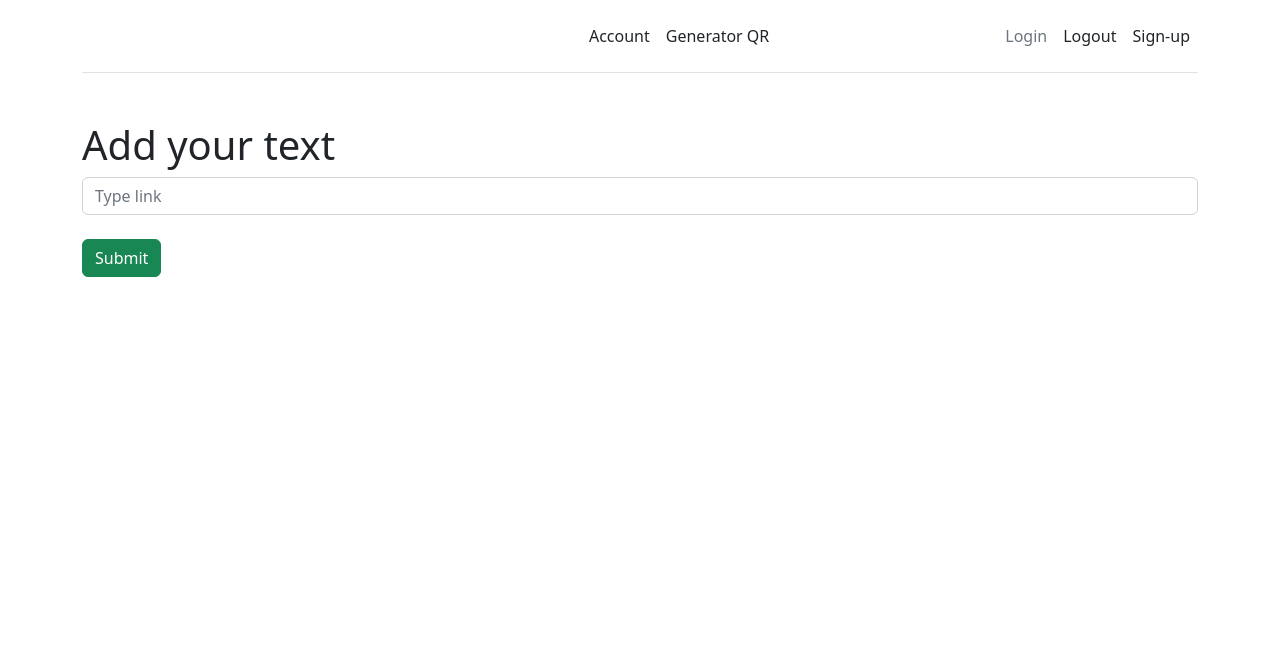
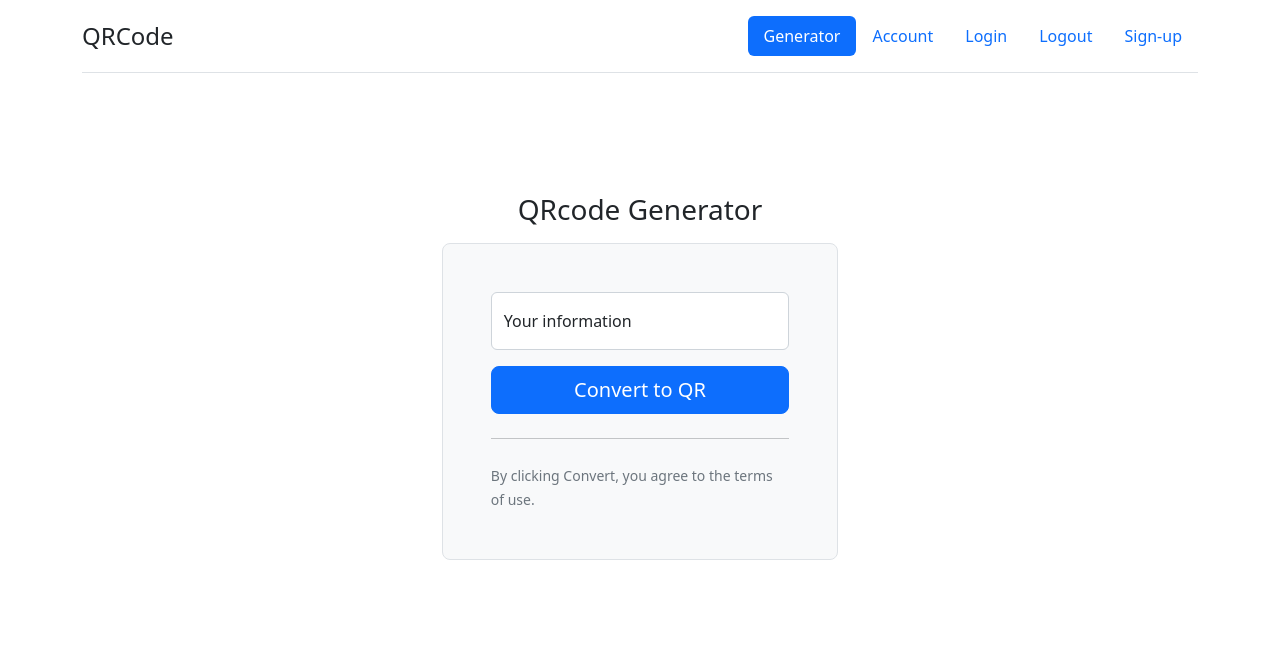
Before and after one commit to chumachenkoo/qr_code_app, a Flask app: page /generator in a window 1280 px wide. Shown: the top 655 px of the page. Run offline with Flask 2, Linux system fonts and the light colour scheme; a user stored in the database is signed in.

Commit message:
fixed front part of base.html, generator, registration

```diff
--- a/qr_project/templates/base.html
+++ b/qr_project/templates/base.html
@@ -11,21 +11,19 @@
 </head>
 <body>
 
+
   <div class="container">
-    <header class="d-flex flex-wrap align-items-center justify-content-center justify-content-md-between py-3 mb-4 border-bottom">
-      <a href="/" class="d-flex align-items-center col-md-3 mb-2 mb-md-0 text-dark text-decoration-none">
-        <svg class="bi me-2" width="40" height="32" role="img" aria-label="Bootstrap"><use xlink:href="#bootstrap"></use></svg>
+    <header class="d-flex flex-wrap justify-content-center py-3 mb-4 border-bottom">
+      <a href="/" class="d-flex align-items-center mb-3 mb-md-0 me-md-auto text-dark text-decoration-none">
+        <span class="fs-4">QRCode</span>
       </a>
 
-      <ul class="nav col-12 col-md-auto mb-2 justify-content-center mb-md-0">
-        <li><a href="/account" class="nav-link px-2 link-dark">Account</a></li>
-        <li><a href="/generator" class="nav-link px-2 link-dark">Generator QR</a></li>
-      </ul>
-
-      <ul class="nav col-12 col-md-auto mb-2 justify-content-center mb-md-0">
-        <li><a href="/login" class="nav-link px-2 link-secondary">Login</a></li>
-        <li><a href="/logout" class="nav-link px-2 link-dark">Logout</a></li>
-        <li><a href="/registration" class="nav-link px-2 link-dark">Sign-up</a></li>
+      <ul class="nav nav-pills">
+        <li class="nav-item"><a href="/generator" class="nav-link active" aria-current="page">Generator</a></li>
+        <li class="nav-item"><a href="/account" class="nav-link">Account</a></li>
+        <li class="nav-item"><a href="/login" class="nav-link">Login</a></li>
+        <li class="nav-item"><a href="/logout" class="nav-link">Logout</a></li>
+        <li class="nav-item"><a href="/registration" class="nav-link">Sign-up</a></li>
       </ul>
     </header>
   </div>
--- a/qr_project/templates/generator.html
+++ b/qr_project/templates/generator.html
@@ -1,13 +1,22 @@
 {% extends "base.html" %}
 
 {% block body %}
-<div class="container mt-5">
-    <h1>Add your text</h1>
-    <form method="post" action="/generator">
-      <input type="text" name="qr_code" class="form-control" placeholder="Type link"><br>
 
-      <input type="submit" class="btn btn-success" value="Submit">
-    </form>
-</div>
+<div class="container col-xl-10 col-xxl-8 px-4 py-5">
+    <div class="row align-items-center g-lg-5 py-5">
+      <div class="col-md-10 mx-auto col-lg-5">
+        <h1 class="h3 mb-3 fw-normal text-center">QRcode Generator</h1>
+        <form method="post" action="/generator" class="p-4 p-md-5 border rounded-3 bg-light">
+          <div class="form-floating mb-3">
+            <input name="qr_code" type="text" class="form-control" id="floatingInput" placeholder="Information">
+            <label for="floatingInput">Your information</label>
+          </div>
+          <button class="w-100 btn btn-lg btn-primary" type="submit">Convert to QR</button>
+          <hr class="my-4">
+          <small class="text-muted">By clicking Convert, you agree to the terms of use.</small>
+        </form>
+      </div>
+    </div>
+  </div>
 
 {% endblock %}
--- a/qr_project/templates/index.html
+++ /dev/null
@@ -1,5 +0,0 @@
-{% extends "base.html" %}
-
-{% block body %}
-
-{% endblock %}
--- a/qr_project/templates/registration.html
+++ b/qr_project/templates/registration.html
@@ -6,7 +6,7 @@
     <div class="row align-items-center g-lg-5 py-5">
       <div class="col-md-10 mx-auto col-lg-5">
         <form method="post" class="p-4 p-md-5 border rounded-3 bg-light">
-            <h1 class="h3 mb-3 fw-normal">Please enter data!</h1>
+            <h1 class="h3 mb-3 fw-normal text-center">Please enter data!</h1>
            <div class="form-floating mb-3">
             <input name="username" type="text" class="form-control" id="floatingText" placeholder="Username">
             <label for="floatingInput">Username</label>
```
Also changed, not shown: var/qr_project-instance/qr_project1.db.
